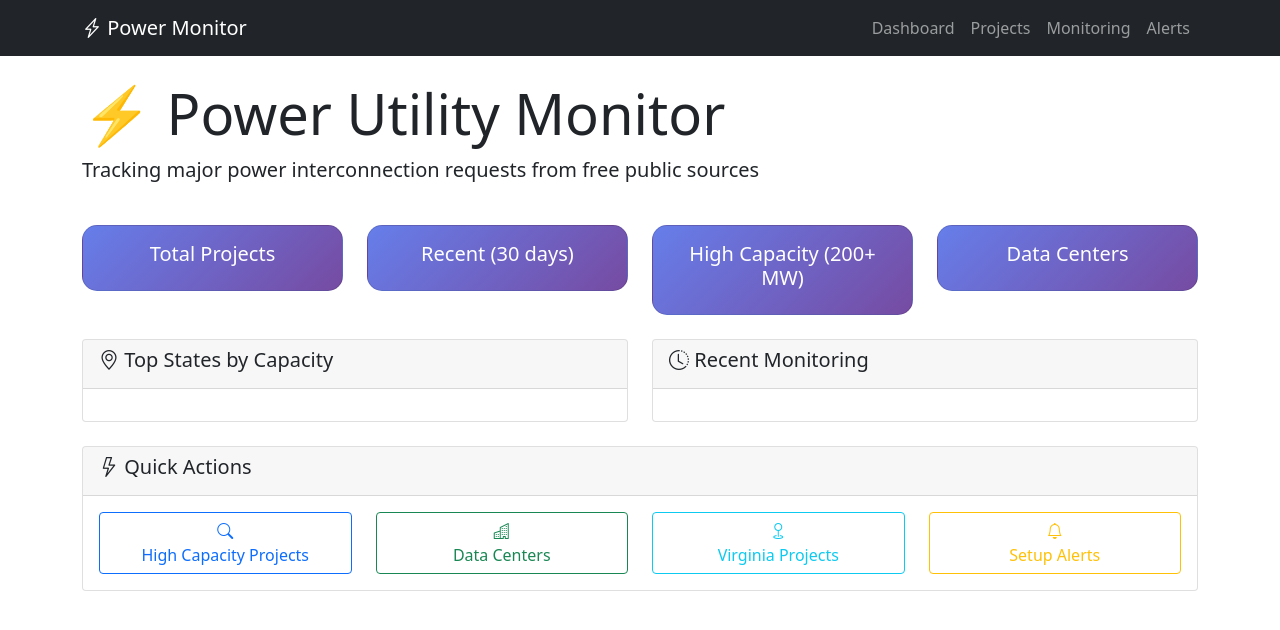
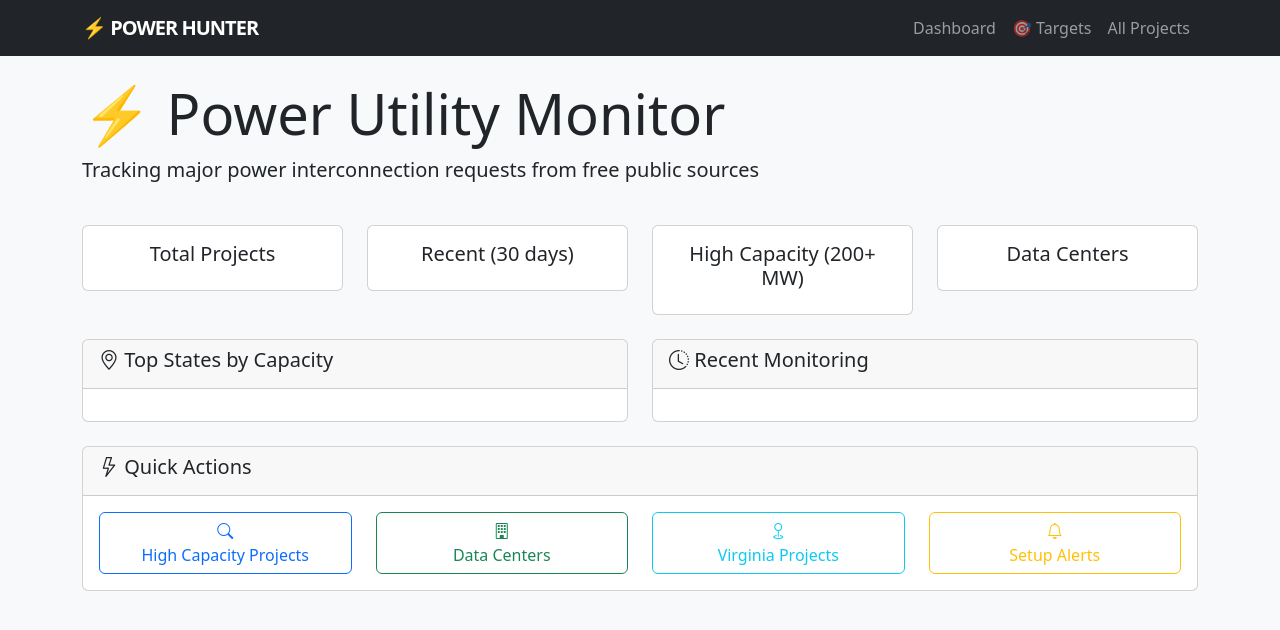
Before and after one commit to andymedici/power-utility-monitor, a Flask app: page / in a window 1280 px wide. Shown: the top 630 px of the page. Run offline with Flask 3, Linux system fonts and the light colour scheme; data comes from the database, SQL or seed files in the repository; data that the repository does not hold is empty; some libraries are stand-ins or nearby versions.

Commit message:
Update base.html

```diff
--- a/templates/base.html
+++ b/templates/base.html
@@ -3,49 +3,33 @@
 <head>
     <meta charset="UTF-8">
     <meta name="viewport" content="width=device-width, initial-scale=1.0">
-    <title>{% block title %}Power Utility Monitor{% endblock %}</title>
-    <link href="https://cdn.jsdelivr.net/npm/bootstrap@5.1.3/dist/css/bootstrap.min.css" rel="stylesheet">
-    <link rel="stylesheet" href="https://cdn.jsdelivr.net/npm/bootstrap-icons@1.7.2/font/bootstrap-icons.css">
+    <title>⚡ Hunter Utility Monitor</title>
+    <link href="https://cdn.jsdelivr.net/npm/bootstrap@5.3.0/dist/css/bootstrap.min.css" rel="stylesheet">
+    <link rel="stylesheet" href="https://cdn.jsdelivr.net/npm/bootstrap-icons@1.10.0/font/bootstrap-icons.css">
     <style>
-        .metric-card { background: linear-gradient(135deg, #667eea 0%, #764ba2 100%); color: white; border-radius: 15px; }
-        .project-card { transition: transform 0.2s; }
-        .project-card:hover { transform: translateY(-2px); }
-        .datacenter { border-left: 4px solid #28a745; }
-        .high-capacity { border-left: 4px solid #dc3545; }
+        .hunter-score-high { color: #dc3545; font-weight: bold; }
+        .hunter-score-med { color: #ffc107; font-weight: bold; }
+        .hunter-score-low { color: #28a745; }
+        .navbar-brand { font-weight: 800; letter-spacing: -1px; }
+        .bg-hunter { background: linear-gradient(135deg, #1a2a6c, #b21f1f, #fdbb2d); color: white; }
     </style>
 </head>
-<body>
+<body class="bg-light">
     <nav class="navbar navbar-expand-lg navbar-dark bg-dark">
         <div class="container">
-            <a class="navbar-brand" href="{{ url_for('index') }}">
-                <i class="bi bi-lightning-charge"></i> Power Monitor
-            </a>
+            <a class="navbar-brand" href="/">⚡ POWER HUNTER</a>
             <div class="navbar-nav ms-auto">
-                <a class="nav-link" href="{{ url_for('index') }}">Dashboard</a>
-                <a class="nav-link" href="{{ url_for('projects') }}">Projects</a>
-                <a class="nav-link" href="{{ url_for('monitoring') }}">Monitoring</a>
-                <a class="nav-link" href="{{ url_for('alerts') }}">Alerts</a>
+                <a class="nav-link" href="/">Dashboard</a>
+                <a class="nav-link" href="/projects?filter=hunter">🎯 Targets</a>
+                <a class="nav-link" href="/projects">All Projects</a>
             </div>
         </div>
     </nav>
 
-    {% with messages = get_flashed_messages(with_categories=true) %}
-        {% if messages %}
-            <div class="container mt-3">
-                {% for category, message in messages %}
-                    <div class="alert alert-{{ 'danger' if category == 'error' else 'warning' if category == 'warning' else 'success' }} alert-dismissible fade show">
-                        {{ message }}
-                        <button type="button" class="btn-close" data-bs-dismiss="alert"></button>
-                    </div>
-                {% endfor %}
-            </div>
-        {% endif %}
-    {% endwith %}
+    <div class="container mt-4">
+        {% block content %}{% endblock %}
+    </div>
 
-    <main class="container mt-4">
-        {% block content %}{% endblock %}
-    </main>
-
-    <script src="https://cdn.jsdelivr.net/npm/bootstrap@5.1.3/dist/js/bootstrap.bundle.min.js"></script>
+    <script src="https://cdn.jsdelivr.net/npm/bootstrap@5.3.0/dist/js/bootstrap.bundle.min.js"></script>
 </body>
 </html>
```
